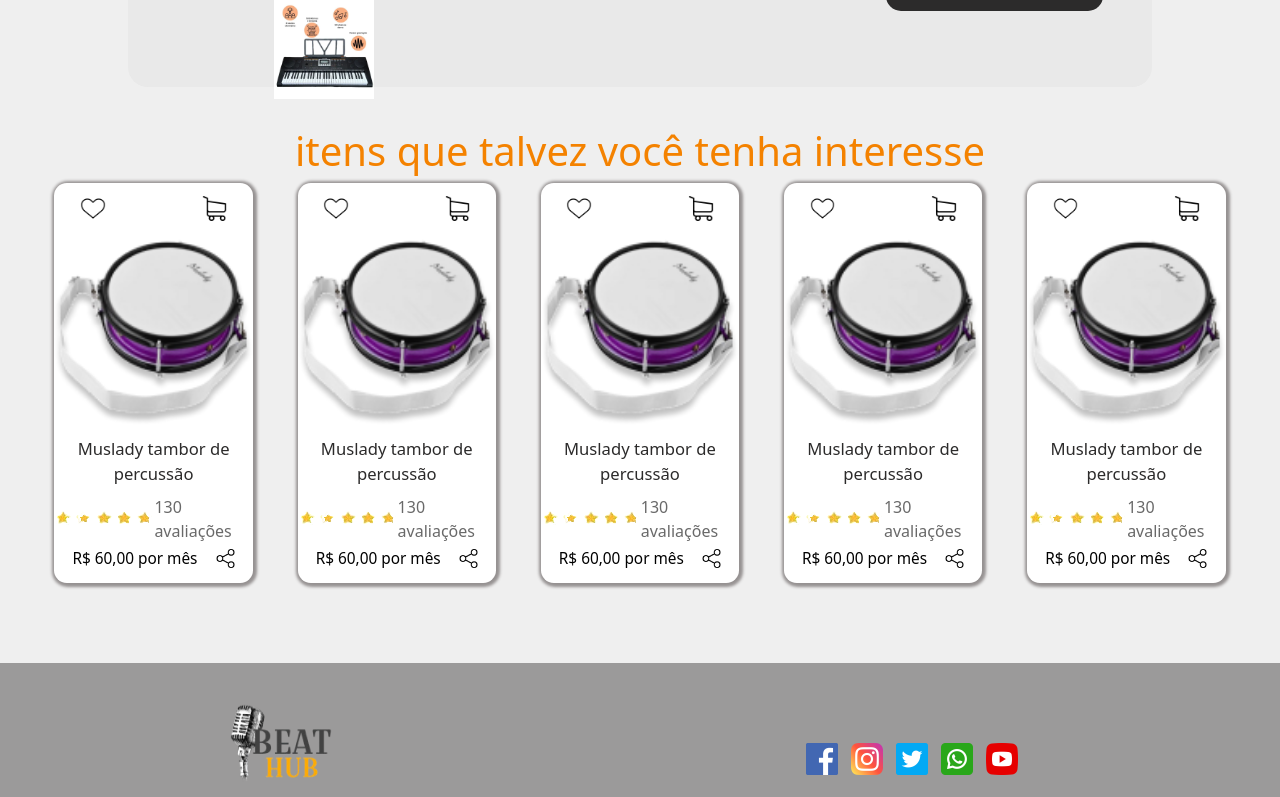
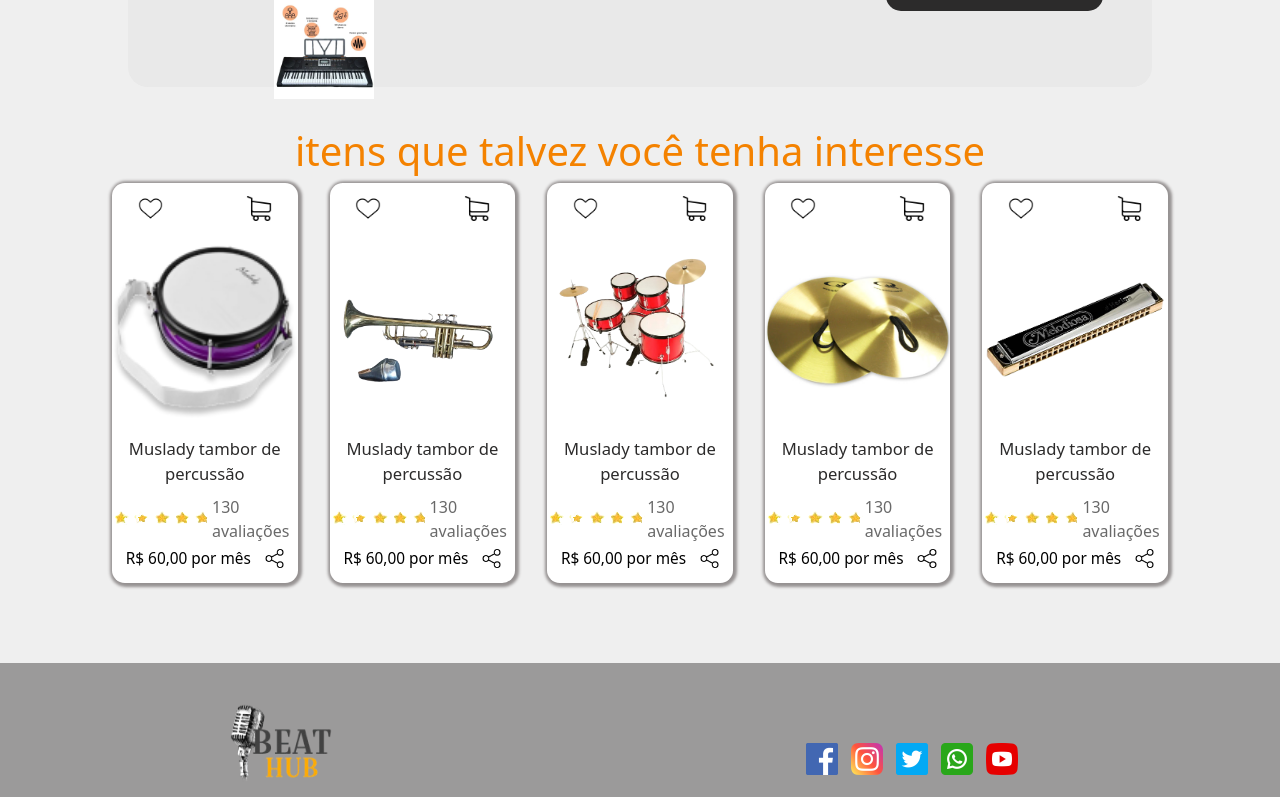
Before and after one commit to spricigom/BeatHub, a Vue app: page /produto in a window 1280 px wide. Shown: the part 707-1504 px from the top of the page. Built offline with nearby package versions, Linux system fonts and the light colour scheme; a web font is replaced by a local one.

Commit message:
FEAT: produtos certos, começo do script na pagina

```diff
--- a/src/views/ProdutoView.vue
+++ b/src/views/ProdutoView.vue
@@ -1,4 +1,17 @@
-<script setup></script>
+<script setup>
+import { ref } from 'vue';
+
+
+const imagemExibida = ref('@/assets/teclado.png');
+const imagensSecundarias = ['@/assets/teclado1-2.png', '@/assets/teclado1-3.png', '@/assets/teclado1-4.png'];
+
+function pegarImagem(id) {
+    const urlImagemExibida = imagemExibida.value;
+    imagemExibida.value = imagensSecundarias[id]
+    imagensSecundarias.push(urlImagemExibida)
+}
+
+</script>
 
 <template>
 
@@ -52,16 +65,24 @@
                     </div>
 
 
-                    <div class="img-produto">
-                        <img src="@/assets/teclado.png" alt="">
+                    <div class="product-gallery">
+                        <div class="img-produto">
+                            <img id="main-image" src="@/assets/teclado.png" alt="">
+                        </div>
+
+                        <div class="mais">
+
+                            <img src="@/assets/teclado1-3.png" @click="pegarImagem(id)" class="mais-fotos">
+                            <img src="@/assets/teclado1-2.png" alt="" class="mais-fotos">
+                            <img src="@/assets/teclado1-4.png" alt="" class="mais-fotos">
+                        </div>
                     </div>
 
-                    <div class="mais">
-                        <img src="@/assets/teclado1-3.png" alt="" class="mais-fotos">
-                        <img src="@/assets/teclado1-2.png" alt="" class="mais-fotos">
-                        <img src="@/assets/teclado1-4.png" alt="" class="mais-fotos">
-                    </div>
                 </div>
+
+
+
+
 
                 <div class="centro">
                     <h4 class="titulo-produto">Teclado Piano Musical 61 Teclas 500 Ritmos E 80 Músicas - MXT</h4>
@@ -124,8 +145,9 @@
                         <p style="color: rgb(105, 105, 105);">130 avaliações</p>
                     </div>
                     <div class="valor_recomenda">
-                        <p >R$ 60,00 por mês</p>
-                        <img src="@/assets/compartilhe.png" alt="" class="icones" style=" display: flex; position: relative; bottom: 1vh;">
+                        <p>R$ 60,00 por mês</p>
+                        <img src="@/assets/compartilhe.png" alt="" class="icones"
+                            style=" display: flex; position: relative; bottom: 1vh;">
                     </div>
                 </div>
 
@@ -137,28 +159,7 @@
                         <img src="@/assets/carrinho-de-compras.png" alt="" class="icones">
                     </div>
                     <div class="img-produtos">
-                        <img src="@/assets/tambor2.png" alt="">
-                    </div>
-                    <div class="text-produto">
-                        <p>Muslady tambor de percussão</p>
-                    </div>
-
-                    <div class="avaliacao_recomenda">
-                        <img src="@/assets/estrelas.png" alt="" style=" display: flex; position: relative; bottom: 1vh" >
-                        <p style="color: rgb(105, 105, 105);">130 avaliações</p>
-                    </div>
-                    <div class="valor_recomenda">
-                        <p >R$ 60,00 por mês</p>
-                        <img src="@/assets/compartilhe.png" alt="" class="icones" style=" display: flex; position: relative; bottom: 1vh">
-                    </div>
-                </div>
-                <div class="produto">
-                    <div class="compra-e-coracao_produto">
-                        <img src="@/assets/coracao.png" alt="" class="icones">
-                        <img src="@/assets/carrinho-de-compras.png" alt="" class="icones">
-                    </div>
-                    <div class="img-produtos">
-                        <img src="@/assets/tambor2.png" alt="">
+                        <img src="@/assets/trompete.png" alt="">
                     </div>
                     <div class="text-produto">
                         <p>Muslady tambor de percussão</p>
@@ -169,8 +170,9 @@
                         <p style="color: rgb(105, 105, 105);">130 avaliações</p>
                     </div>
                     <div class="valor_recomenda">
-                        <p >R$ 60,00 por mês</p>
-                        <img src="@/assets/compartilhe.png" alt="" class="icones" style=" display: flex; position: relative; bottom: 1vh">
+                        <p>R$ 60,00 por mês</p>
+                        <img src="@/assets/compartilhe.png" alt="" class="icones"
+                            style=" display: flex; position: relative; bottom: 1vh">
                     </div>
                 </div>
                 <div class="produto">
@@ -179,7 +181,7 @@
                         <img src="@/assets/carrinho-de-compras.png" alt="" class="icones">
                     </div>
                     <div class="img-produtos">
-                        <img src="@/assets/tambor2.png" alt="">
+                        <img src="@/assets/bateria.png" alt="">
                     </div>
                     <div class="text-produto">
                         <p>Muslady tambor de percussão</p>
@@ -190,8 +192,9 @@
                         <p style="color: rgb(105, 105, 105);">130 avaliações</p>
                     </div>
                     <div class="valor_recomenda">
-                        <p >R$ 60,00 por mês</p>
-                        <img src="@/assets/compartilhe.png" alt="" class="icones" style=" display: flex; position: relative; bottom: 1vh">
+                        <p>R$ 60,00 por mês</p>
+                        <img src="@/assets/compartilhe.png" alt="" class="icones"
+                            style=" display: flex; position: relative; bottom: 1vh">
                     </div>
                 </div>
                 <div class="produto">
@@ -200,7 +203,7 @@
                         <img src="@/assets/carrinho-de-compras.png" alt="" class="icones">
                     </div>
                     <div class="img-produtos">
-                        <img src="@/assets/tambor2.png" alt="">
+                        <img src="@/assets/prato.png" alt="">
                     </div>
                     <div class="text-produto">
                         <p>Muslady tambor de percussão</p>
@@ -211,8 +214,31 @@
                         <p style="color: rgb(105, 105, 105);">130 avaliações</p>
                     </div>
                     <div class="valor_recomenda">
-                        <p >R$ 60,00 por mês</p>
-                        <img src="@/assets/compartilhe.png" alt="" class="icones" style=" display: flex; position: relative; bottom: 1vh">
+                        <p>R$ 60,00 por mês</p>
+                        <img src="@/assets/compartilhe.png" alt="" class="icones"
+                            style=" display: flex; position: relative; bottom: 1vh">
+                    </div>
+                </div>
+                <div class="produto">
+                    <div class="compra-e-coracao_produto">
+                        <img src="@/assets/coracao.png" alt="" class="icones">
+                        <img src="@/assets/carrinho-de-compras.png" alt="" class="icones">
+                    </div>
+                    <div class="img-produtos">
+                        <img src="@/assets/gaitaBoca.png" alt="">
+                    </div>
+                    <div class="text-produto">
+                        <p>Muslady tambor de percussão</p>
+                    </div>
+
+                    <div class="avaliacao_recomenda">
+                        <img src="@/assets/estrelas.png" alt="" style=" display: flex; position: relative; bottom: 1vh">
+                        <p style="color: rgb(105, 105, 105);">130 avaliações</p>
+                    </div>
+                    <div class="valor_recomenda">
+                        <p>R$ 60,00 por mês</p>
+                        <img src="@/assets/compartilhe.png" alt="" class="icones"
+                            style=" display: flex; position: relative; bottom: 1vh">
                     </div>
                 </div>
             </div>
@@ -282,7 +308,7 @@
 </template>
 
 <style scoped>
-.avaliacao_recomenda{
+.avaliacao_recomenda {
     display: flex;
     justify-content: space-evenly;
     align-items: center;
@@ -290,52 +316,60 @@
     bottom: 1vh;
 
 }
-.valor_recomenda{
+
+.valor_recomenda {
     display: flex;
     justify-content: space-evenly;
     align-items: center;
     position: relative;
-    bottom:2.5vh;
+    bottom: 2.5vh;
 
 }
-.valor_recomenda p{
-    color:black;
+
+.valor_recomenda p {
+    color: black;
     font-size: 1.2vw;
 }
-.text-produto{
+
+.text-produto {
     text-align: center;
 }
-.text-produto p{
+
+.text-produto p {
     color: #2C2B2B;
     font-size: 1.3vw;
     font-weight: 500;
 }
-.recomenda{
-    width: 95%;
+
+.recomenda {
+    width: 85%;
     display: flex;
     justify-content: space-around;
 }
-.produto{
+
+.produto {
     background-color: white;
     height: 50vh;
-    width: 15.5vw;
+    width: 14.5vw;
     border-radius: 20px;
     margin-bottom: 10vh;
-    box-shadow:  1px 1px 3px 3px  rgb(150, 146, 146);
+    box-shadow: 1px 1px 3px 3px rgb(150, 146, 146);
     border-radius: 1vw;
 }
 
-#interesse{
+#interesse {
     color: #f48200;
     margin-top: 5vh
 }
 
-.valor{
+.valor {
     margin-top: 1vh;
 }
-.cep{
+
+.cep {
     margin-top: 18vh;
 }
+
 .input_cep {
     display: flex;
     position: relative;
```
